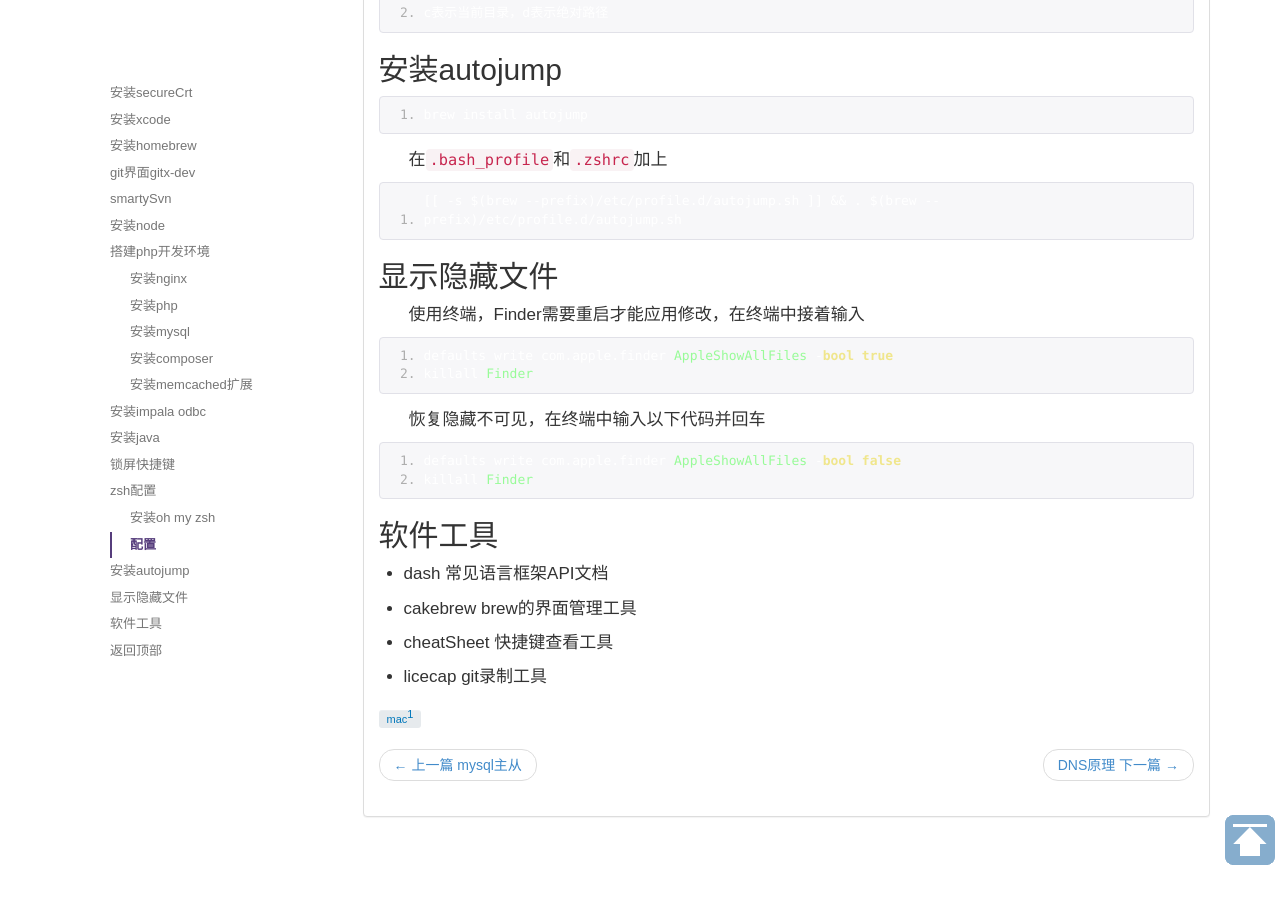
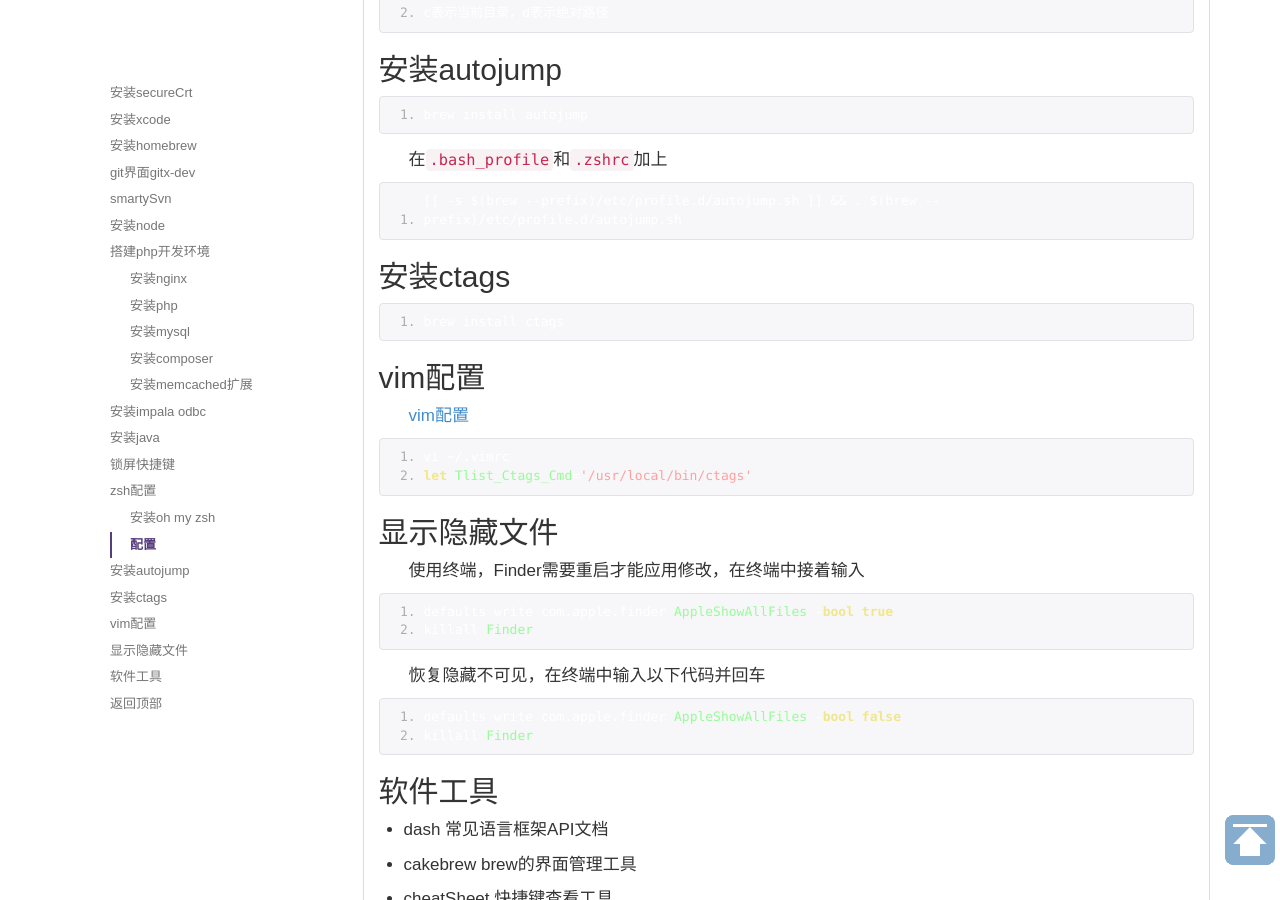
Before and after one commit to kailian/kailian.github.io, a Jekyll site: the page built from _posts/2016-07-13-mac-dev.md, in a window 1280 px wide and 900 px high, scrolled down 4620 px. Built offline with Jekyll 4.4.1, drawn with Linux system fonts in a browser that asks for light colours; comment, search, counter and statistics services are not loaded.

Commit message:
【开发】增加vi配置

````diff
--- a/_posts/2016-07-13-mac-dev.md
+++ b/_posts/2016-07-13-mac-dev.md
@@ -281,6 +281,21 @@ brew install autojump
 [[ -s $(brew --prefix)/etc/profile.d/autojump.sh ]] && . $(brew --prefix)/etc/profile.d/autojump.sh
 ```
 
+## 安装ctags
+
+```
+brew install ctags
+```
+
+## vim配置
+
+[vim配置](https://github.com/luofei614/vim-plug)
+
+```
+vi ~/.vimrc
+let Tlist_Ctags_Cmd='/usr/local/bin/ctags'
+```
+
 ## 显示隐藏文件
 
 使用终端，Finder需要重启才能应用修改，在终端中接着输入
````
